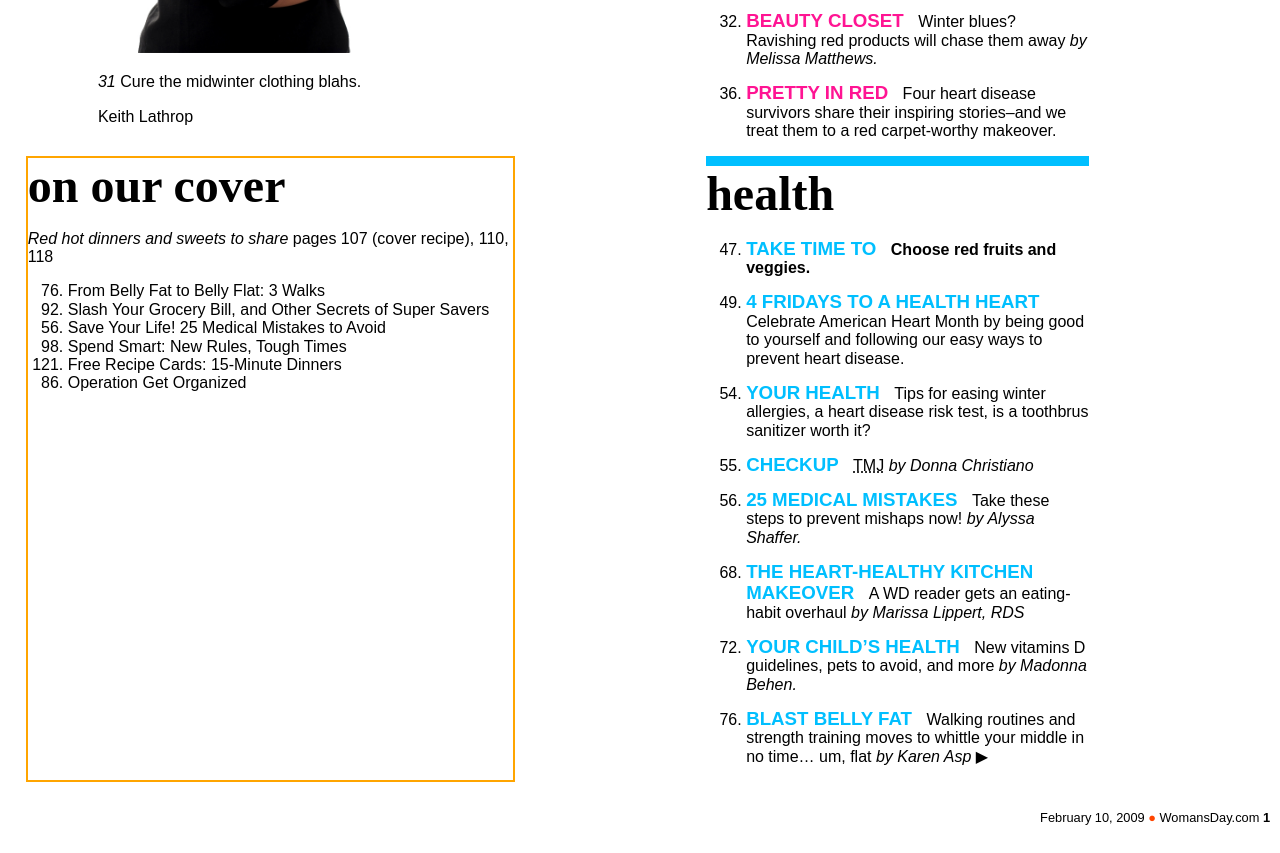
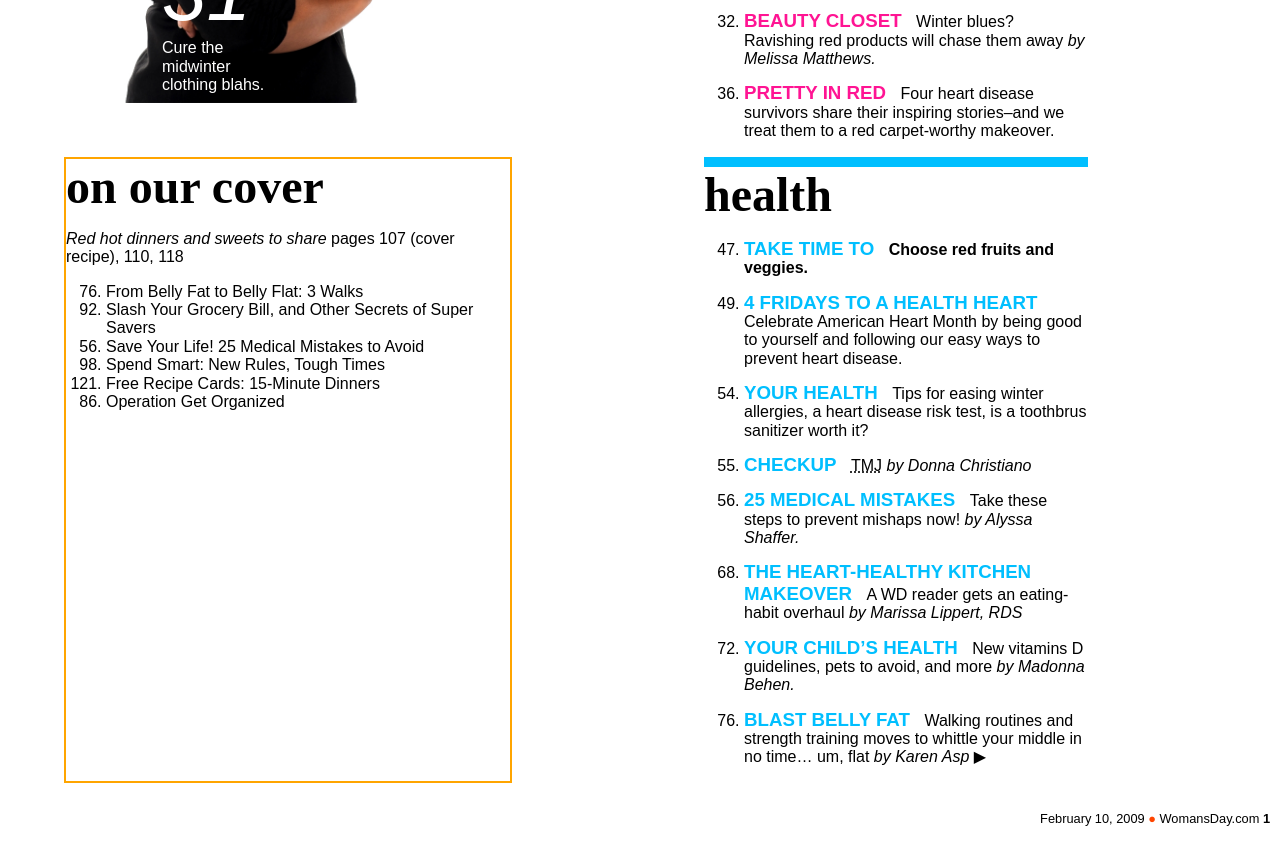
Before and after one commit to StayFrosty2/COMP1006_Winter2026_Assignment2, a plain HTML site: page index.html in a window 1280 px wide. Shown: the part 697-1550 px from the top of the page. Drawn offline with Linux system fonts and the light colour scheme.

Commit message:
collumns are sized well, styling figcaption

```diff
--- a/css/styles.css
+++ b/css/styles.css
@@ -21,7 +21,7 @@ main {
         "image livewell"
         "image style"
         "aside health";
-
+    grid-template-columns: 40% 60%;
 }
 
 
@@ -98,16 +98,33 @@ section:nth-of-type(3) h3 {
 }
 
 /* Asides */
-aside {
-    margin-left: 5%;
-}
+
 aside:nth-of-type(1) {
     margin: 0 auto;
     grid-area: image;
+    height: 500px;
+}
+aside figcaption {
+    color: white;
+    position: relative;
+    top: -11rem;
+    left: 5rem;
+    width: 7rem;
+}
+aside figcaption em {
+    font-size: 5rem;
+}
+aside figcaption p:nth-of-type(2) {
+    color: black;
+    position: absolute;
+    bottom: -365%;
+    left: -205%;
+    rotate: -90deg;
 }
 aside:nth-of-type(2) {
     border: 2px solid orange;
     grid-area: aside;
+    margin-left: 4rem;
 }
 
 /* Footer */
--- a/index.html
+++ b/index.html
@@ -94,7 +94,7 @@
 			</section>
 			<aside>
 				<figure>
-					<img src="model.jpg" alt="model" height="550px" width="" />
+					<img src="model.jpg" alt="model" height="600" width="" />
 					<figcaption>
 						<p><em>31</em> Cure the midwinter clothing blahs.</p>
 						<p>Keith Lathrop</p>
```
